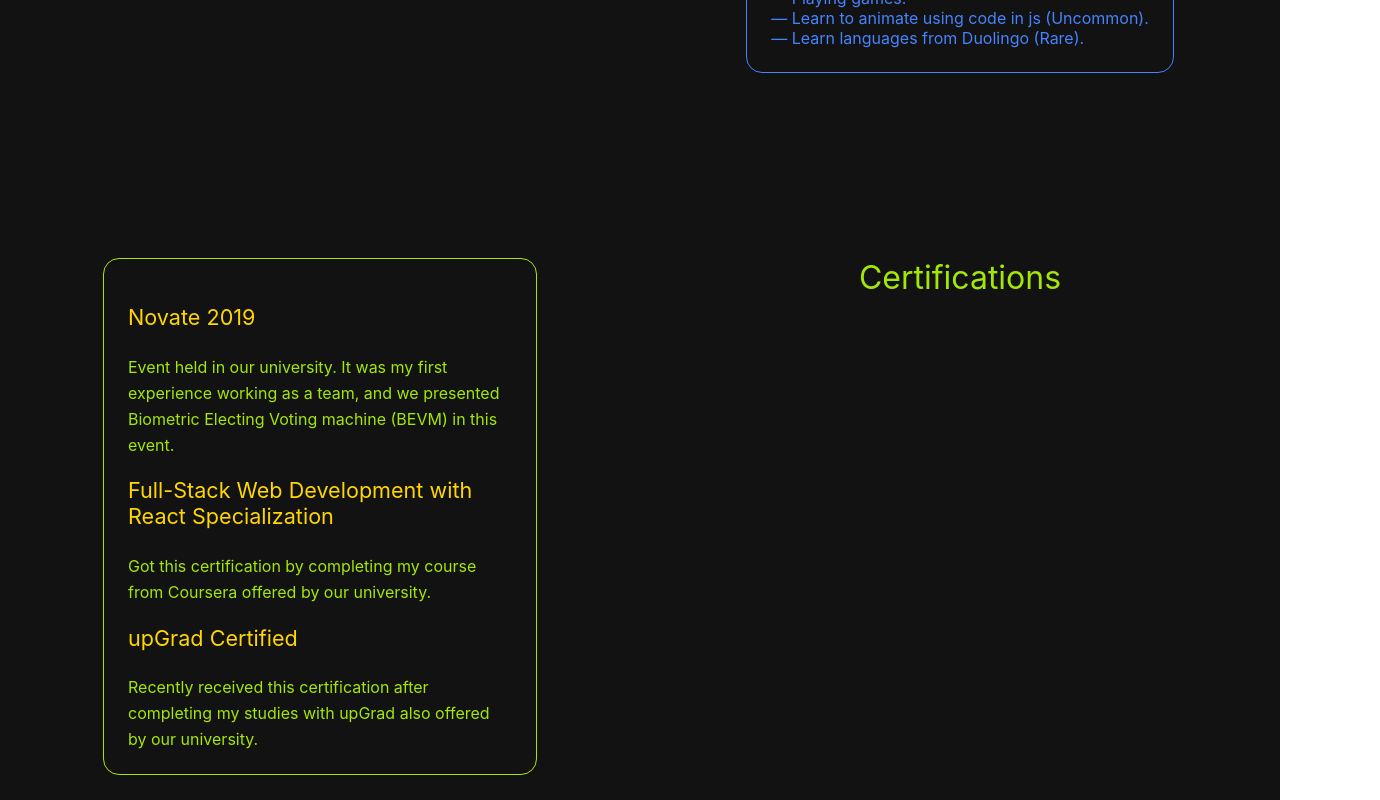
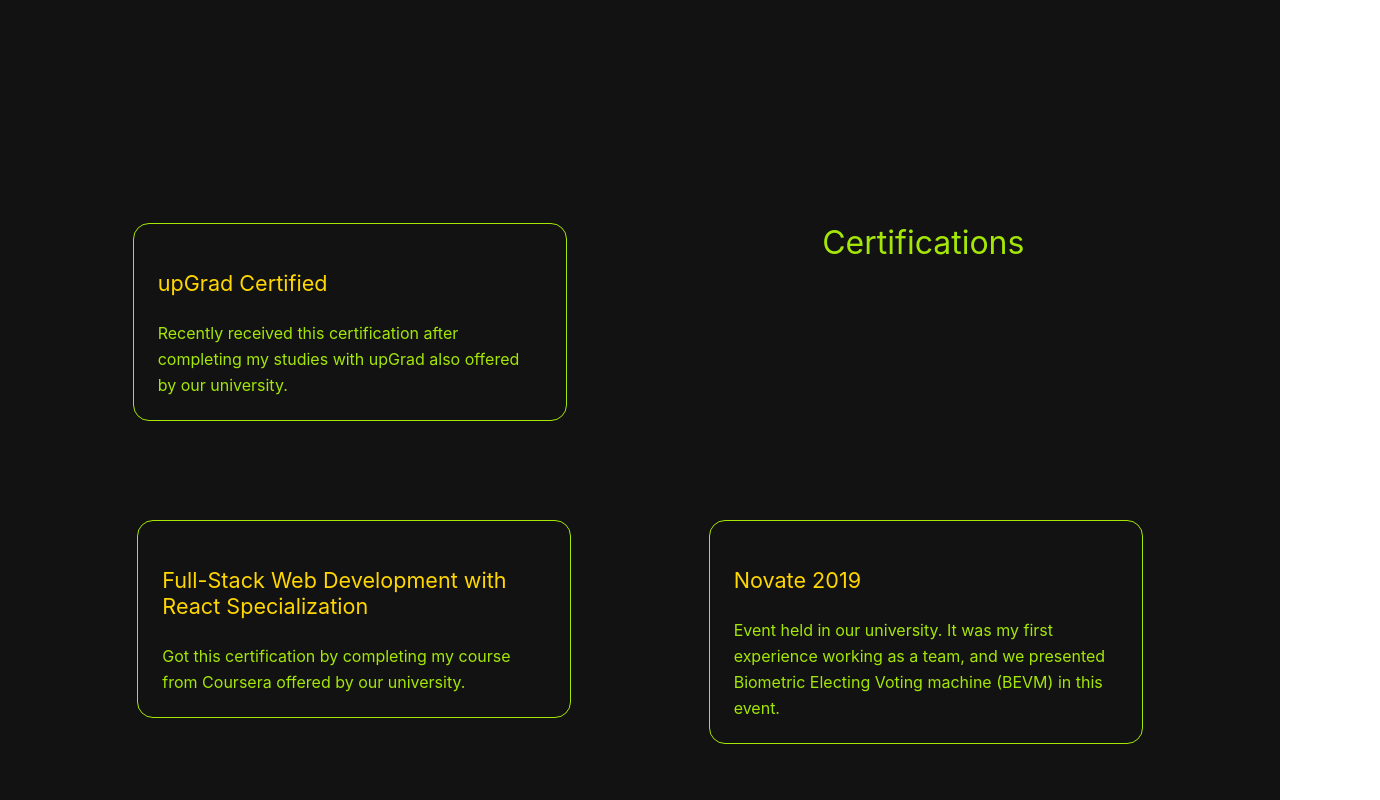
Before and after one commit to RajveerNarang/raghuweb, a React (Create React App) app: page /about in a window 1280 px wide. Shown: the part 960-1760 px from the top of the page, 1380 px wide, since content can reach past the window. Built offline with nearby package versions, Linux system fonts and the light colour scheme.

Commit message:
Redesigned some css

```diff
--- a/src/components/About/Certification.jsx
+++ b/src/components/About/Certification.jsx
@@ -4,7 +4,38 @@
 function Certification() {
   return (
 	<div className={about.item_container}>
-		<div className={about.body}>
+		<div className={about.certify_body}>
+			<div className={about.flex_container}>
+				<div
+					className={about.certified}
+					data-aos='zoom-in-up'
+				>
+					<div className={about.pair}>
+						<p>upGrad Certified</p>
+						<span>
+							Recently received this certification after completing my studies with upGrad also offered by our university.
+						</span>
+					</div>
+				</div>
+				<div
+					className={`${about.title} ${about.color3}`}
+					data-aos='zoom-in-up'
+				>
+					Certifications
+				</div>
+			</div>
+			<div className={about.flex_container}>
+				<div
+					className={about.certified}
+					data-aos='zoom-in-up'
+				>
+					<div className={about.pair}>
+						<p>Full-Stack Web Development with React Specialization</p>
+						<span>
+							Got this certification by completing my course from Coursera offered by our university.
+						</span>
+					</div>
+				</div>
 				<div
 					className={about.certified}
 					data-aos='zoom-in-up'
@@ -15,26 +46,11 @@
 							Event held in our university. It was my first experience working as a team, and we presented Biometric Electing Voting machine (BEVM) in this event.
 						</span>
 					</div>
-				<div className={about.pair}>
-					<p>Full-Stack Web Development with React Specialization</p>
-					<span>
-						Got this certification by completing my course from Coursera offered by our university.
-					</span>
-				</div>
-				<div className={about.pair}>
-					<p>upGrad Certified</p>
-					<span>
-						Recently received this certification after completing my studies with upGrad also offered by our university.
-					</span>
 				</div>
 			</div>
+
 		</div>
-		<div
-			className={`${about.title} ${about.color3}`}
-			data-aos='zoom-in-up'
-		>
-			Certifications
-		</div>
+
 	</div>
   )
 }
--- a/src/components/About/Education.jsx
+++ b/src/components/About/Education.jsx
@@ -9,9 +9,7 @@
 				className={about.education}
 				data-aos='fade-right'
 			>
-				<p
-				// style={{textAlign: "center"}}
-				>
+				<p>
 					Will be graduating from
 				</p>
 				<span>Chitkara University</span>
--- a/src/components/About/about.module.css
+++ b/src/components/About/about.module.css
@@ -37,6 +37,7 @@
 }
 .color3 {
 	color: #a4e707;
+	width: 35vw;
 }
 .color4 {
 	color: #f55c2d;
@@ -111,6 +112,20 @@
 	max-width: 30vw;
 	min-width: 25vw;
 }
+.certify_body {
+	width: 100vw;
+    height: 90vh;
+	display: flex;
+	justify-content: space-evenly;
+	align-items: center;
+	flex-direction: column;
+}
+.flex_container {
+	width: 100vw;
+	display: flex;
+	justify-content: space-evenly;
+	align-items: flex-start;
+}
 
 .pair p {
 	color: gold;
@@ -147,11 +162,20 @@
 	.education,
 	.list,
 	.certified,
-	.resume {
+	.resume,
+	.certify_body {
 		min-width: 90vw;
 		font-size: 2rem;
 	}
 	.certified span {
 		font-size: 1.5rem;
 	}
+
+	.flex_container {
+		width: 100vw;
+		display: flex;
+		justify-content: space-evenly;
+		align-items: flex-start;
+		flex-direction: column-reverse;
+	}
 }
--- a/src/components/Contact/contact.module.css
+++ b/src/components/Contact/contact.module.css
@@ -142,7 +142,7 @@
 	}
 }
 
-@media screen and (max-width: 400px) {
+@media screen and (max-width: 600px) {
 	.mobile_screen {
 		display: block;
 	}
--- a/src/components/Main/main.module.css
+++ b/src/components/Main/main.module.css
@@ -1,7 +1,8 @@
 .component_container {
 	position: relative;
-	top: 3rem;
+	top: 2rem;
 	width: 100vw;
-	height: calc(100vh - 3rem);
+	height: calc(100vh - 2rem);
+	/* height: min-content; */
 	background-color: #121212;
 }
--- a/src/components/Skillset/PieChart.js
+++ b/src/components/Skillset/PieChart.js
@@ -7,7 +7,7 @@
 function PieChart() {
 	ChartJS.register(...registerables);
 
-	const barData = {
+	const pieData = {
 		labels: ['Bootstrap', 'JQuery', 'Tailwind-css', 'Github', 'SASS', 'Drupal'],
 		datasets: [{
 			label: 'Skill level',
@@ -27,7 +27,7 @@
 	return (
 		<div className={skill.pie_size}>
 			<Pie
-				data={barData}
+				data={pieData}
 				width={10}
 				height={20}
 				options={{
--- a/src/components/Skillset/Skillset.jsx
+++ b/src/components/Skillset/Skillset.jsx
@@ -1,5 +1,5 @@
-import BarChart from './BarChart'
-import PieChart from './PieChart'
+import BarChart from "./BarChart";
+import PieChart from './PieChart';
 
 import skill from './skill.module.css'
 
--- a/src/components/Skillset/skill.module.css
+++ b/src/components/Skillset/skill.module.css
@@ -24,30 +24,17 @@
 
 .description {
 	position: absolute;
-	bottom: 13em;
-	right: 7em;
+	bottom: 8em;
+	right: 5em;
 	color: #f5def3;
+	font-size: 1.5rem;
 }
 
 .mobile_screen {
 	display: none;
 }
 
-@media screen and (max-width: 400px) {
-	.mobile_screen {
-		background-color: transparent;
-		display: flex;
-		color: #f5def3;
-		align-items: center;
-		justify-content: center;
-		font-size: 2rem;
-		height: 100vh;
-	}
-	.laptop_screen {
-		display: none;
-	}
-}
-@media screen and (max-width: 900px) {
+/* @media screen and (max-width: 900px) {
 	.skill_background {
 		position: absolute;
 	}
@@ -66,4 +53,19 @@
 		font-size: 1.5rem;
 		width: 50vw;
 	}
+} */
+
+@media screen and (max-width: 900px) {
+	.mobile_screen {
+		background-color: transparent;
+		display: flex;
+		color: #f5def3;
+		align-items: center;
+		justify-content: center;
+		font-size: 2rem;
+		height: 100vh;
+	}
+	.laptop_screen {
+		display: none;
+	}
 }
```
Lines whose indentation alone changed are shown as unchanged.
